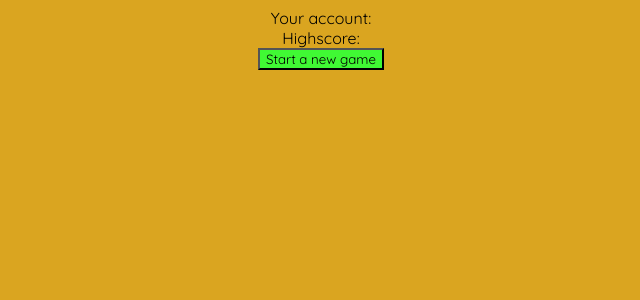
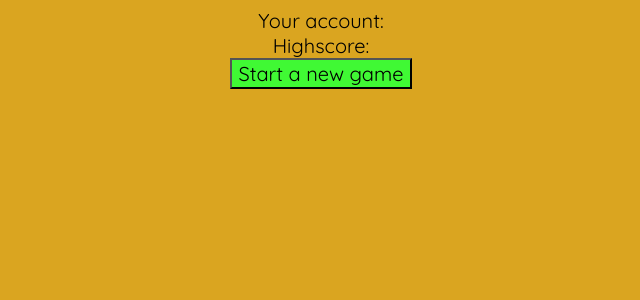
Before and after one commit to naoiri/Quiz-man, a React (Create React App) app in the folder frontend/: page /profile in a window 1280 px wide. Shown: the top 300 px of the page, without its empty margins (319-959 px from the left). Built offline with nearby package versions, Linux system fonts and the light colour scheme; no server answers.

Commit message:
Bigger fontSize

```diff
--- a/frontend/src/Profile.js
+++ b/frontend/src/Profile.js
@@ -15,11 +15,11 @@ const Profile = () => {
 
     return (
         <div>
-            <div>Your account: {account?.email}</div>
-            <div>Highscore: {account?.highscore}</div>
+            <div style={{fontSize:"20px"}}>Your account: {account?.email}</div>
+            <div style={{fontSize:"20px"}}>Highscore: {account?.highscore}</div>
             <div>
                 <Link to="/game">
-                    <button style={{backgroundColor: "#40F934"}}>Start a new game</button>
+                    <button style={{backgroundColor: "#40F934", fontSize:"20px"}}>Start a new game</button>
                 </Link>
             </div>
         </div>
```
